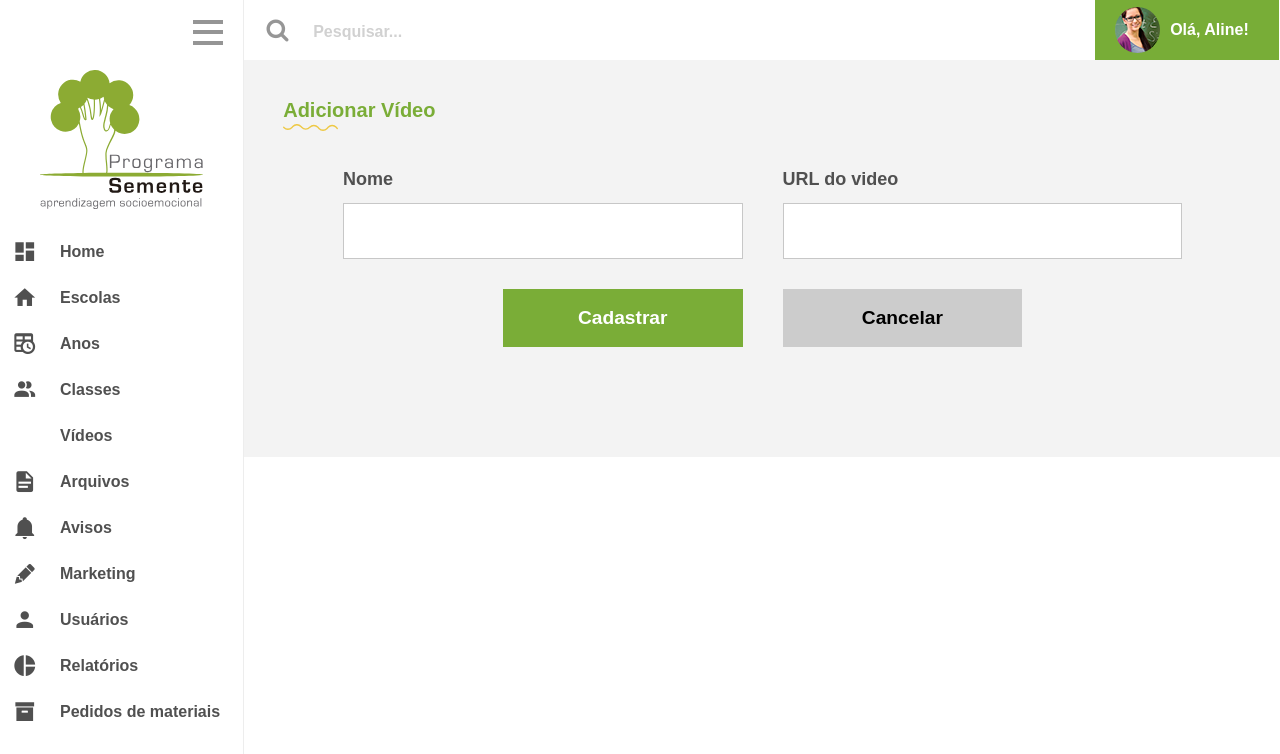
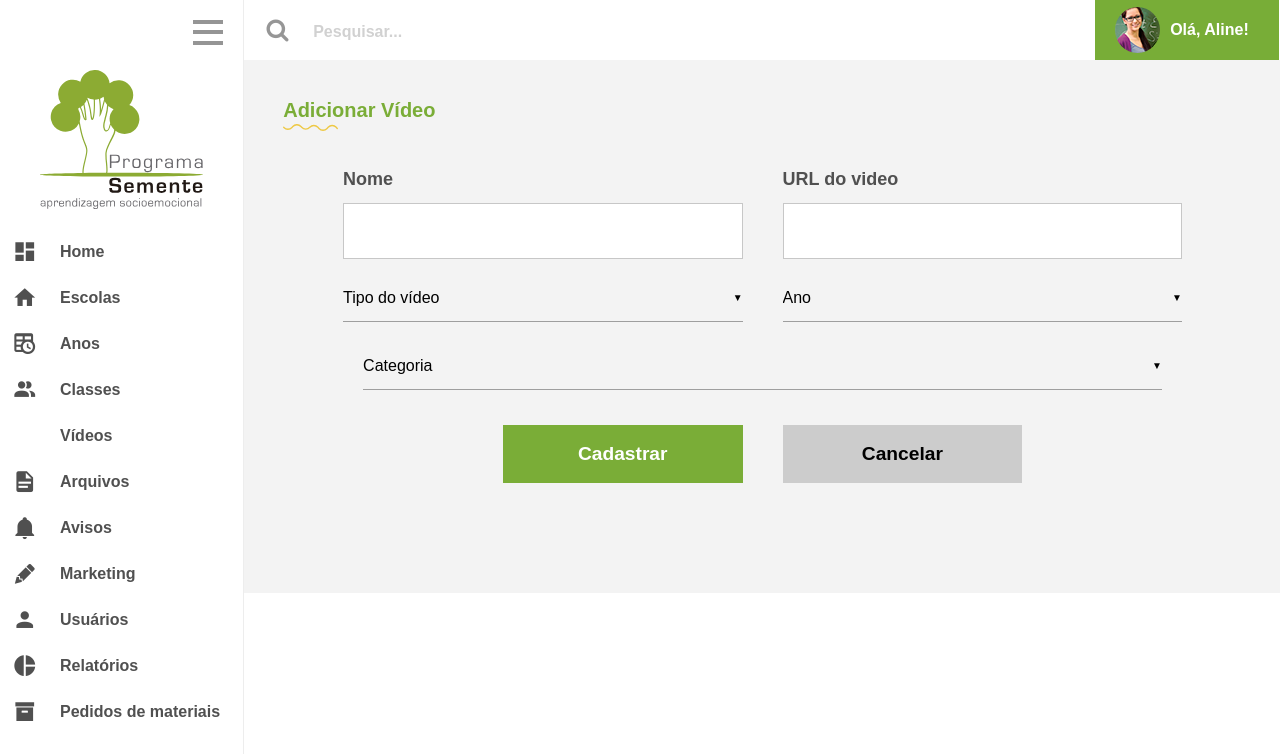
Before and after one commit to danemmanuel/programa-semente, a PHP site: page /dashboard/addvideo.php in a window 1280 px wide. Shown: the top 754 px of the page. Run offline with PHP 8.4, Linux system fonts and the light colour scheme; some libraries are stand-ins or nearby versions.

Commit message:
correcao form add video

```diff
--- a/dashboard/addvideo.php
+++ b/dashboard/addvideo.php
@@ -19,7 +19,7 @@ require("includes/menu.php");
 				</div>
 				<div class="l5 inputed">
 
-					<select name="" id="tipo" class="inputvideo">
+					<select name="" id="tipo">
 						<option value="" disabled selected="">Tipo do vídeo</option>
 						<option value="">Vídeo para alunos</option>
 						<option value="">Vídeo para professores</option>
@@ -27,7 +27,7 @@ require("includes/menu.php");
 				</div>
 				<div class="l5 inputed">
 
-					<select name="" id="tipo" class="inputvideo">
+					<select name="" id="tipo">
 						<option value="" disabled selected="">Ano</option>
 						<option value="">6º ano</option>
 						<option value="">7º ano</option>
@@ -45,6 +45,17 @@ require("includes/menu.php");
 						<option value="">Médio 3º ano</option>
 					</select>
 				</div>
+				<div class="l10 inputed">
+
+					<select name="" id="tipo">
+						<option value="" disabled selected="">Categoria</option>
+						<option value="">Categoria 1</option>
+						<option value="">Categoria 2</option>
+						<option value="">Categoria 3</option>
+						<option value="">Categoria 4</option>
+						<option value="">Categoria 5</option>
+					</select>
+				</div>
 				<div class="l3 inputed">
 					<input type="submit" class="input-login" value="Cadastrar">
 				</div>
@@ -56,6 +67,11 @@ require("includes/menu.php");
 	</div>
 </section>
 
+<script>
+	$(document).ready(function() {
+		$('select').material_select();
+	});
+</script>
 <?php
 require("includes/footer.php");
 
```
